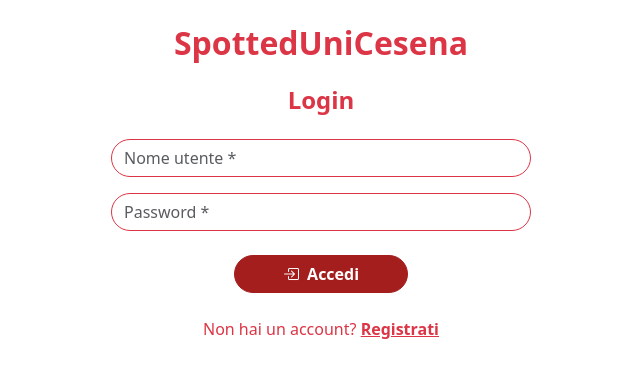
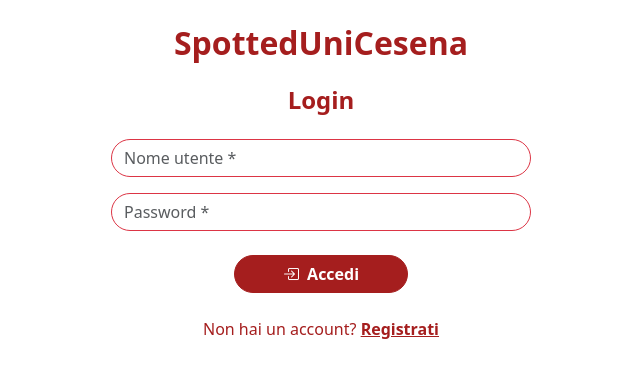
Before and after one commit to Matt2309/progettoWEB-SpottedUniCesena, a PHP site: page /Login.html in a window 1280 px wide. Shown: the top 378 px of the page, without its empty margins (319-959 px from the left). Run offline with PHP 8.4, Linux system fonts and the light colour scheme.

Commit message:
Fix colors/Styles

```diff
--- a/public/Login.html
+++ b/public/Login.html
@@ -19,12 +19,12 @@
     <div class="w-100" style="max-width:420px;">
 
       <!-- Titolo App -->
-      <h2 class="text-danger text-center fw-semibold mt-4">
+      <h2 class="text-primary text-center fw-semibold mt-4">
         SpottedUniCesena
       </h2>
 
       <!-- Titolo Pagina -->
-      <h4 class="text-danger text-center fw-bold mt-4 mb-4">
+      <h4 class="text-primary text-center fw-bold mt-4 mb-4">
         Login
       </h4>
 
@@ -53,9 +53,9 @@
       </form>
 
       <!-- Link registrazione -->
-      <p class="text-center text-danger mt-4">
+      <p class="text-center text-primary mt-4">
         Non hai un account?
-        <a href="Registrazione.html" class="text-danger fw-semibold">
+        <a href="Registrazione.html" class="text-primary fw-semibold">
           Registrati
         </a>
       </p>
--- a/public/theme.css
+++ b/public/theme.css
@@ -19,6 +19,21 @@
   --bs-btn-disabled-border-color: var(--bs-primary);
 }
 
+/* Text utilities mapped to brand color without changing HTML */
+.text-primary { color: var(--bs-primary) !important; }
+.border-primary { border-color: var(--bs-primary) !important; }
+
+/* Links that use text-danger: provide a slightly darker hover for feedback */
+a.text-primary:hover,
+a.text-primary:focus,
+.link-primary:hover,
+.link-primary:focus { color: #8f1a1a !important; }
+
+/* Optional: brand-colored links when using Bootstrap link utilities */
+.link-primary { color: var(--bs-primary) !important; }
+.link-primary:hover,
+.link-primary:focus { color: #8f1a1a !important; }
+
 .bg-background {
   background-color: var(--bs-background-color);
 }
```
